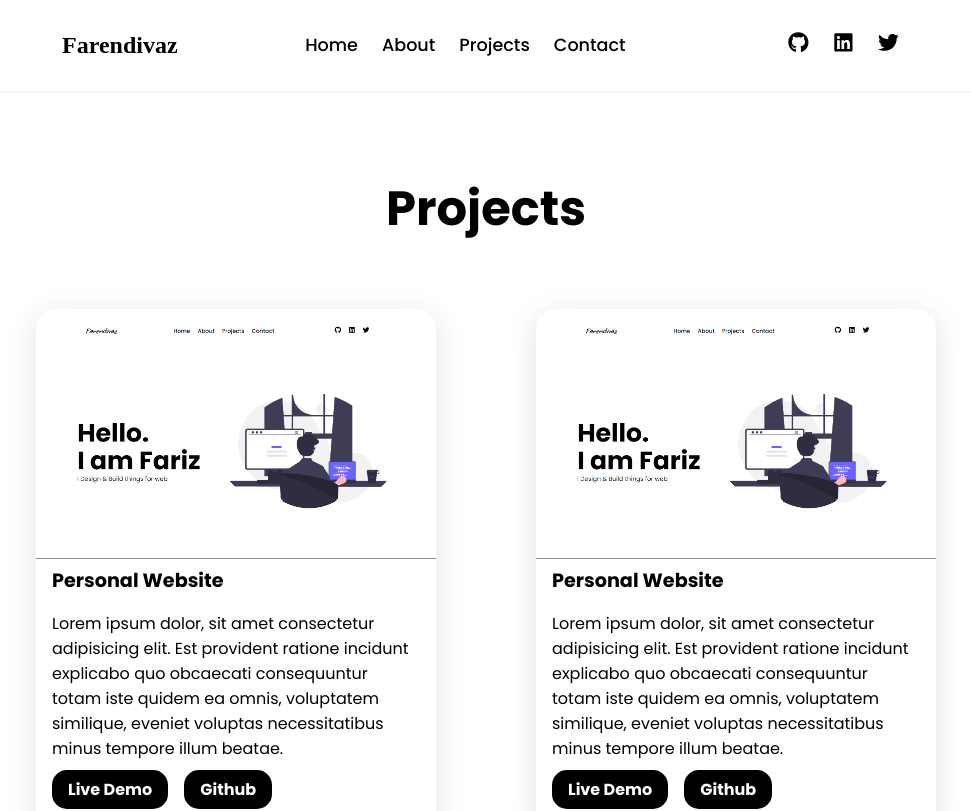
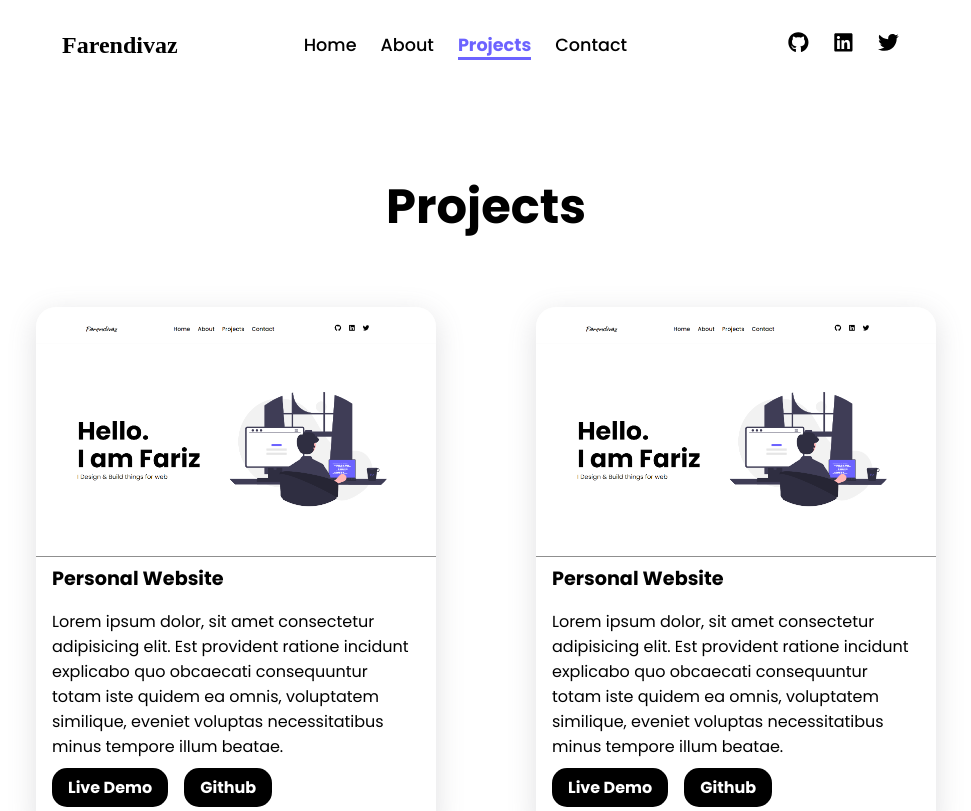
Before and after one commit to farendivaz/farendivaz.live, a React (Create React App) app: page /projects in a window 1280 px wide. Shown: the top 811 px of the page, without its empty margins (154-1125 px from the left). Built offline with nearby package versions, Linux system fonts and the light colour scheme; a web font is replaced by a local one.

Commit message:
add navbar glassmorphism and current active page

```diff
--- a/src/components/Navbar.js
+++ b/src/components/Navbar.js
@@ -1,7 +1,7 @@
 import React from "react";
 import styled from "styled-components";
 import { FaLinkedin, FaGithub, FaTwitter } from "react-icons/fa";
-import { Link } from "react-router-dom";
+import { NavLink } from "react-router-dom";
 
 const Navbar = () => {
   return (
@@ -9,21 +9,21 @@ const Navbar = () => {
       <Wrapper>
         <Brand>
           <Name>
-            <Link to="/">Farendivaz</Link>
+            <NavLink to="/">Farendivaz</NavLink>
           </Name>
         </Brand>
         <Nav>
           <List>
-            <Link to="/">Home</Link>
+            <NavLink to="/">Home</NavLink>
           </List>
           <List>
-            <Link to="/about">About</Link>
+            <NavLink to="/about">About</NavLink>
           </List>
           <List>
-            <Link to="/projects">Projects</Link>
+            <NavLink to="/projects">Projects</NavLink>
           </List>
           <List>
-            <Link to="/contact">Contact</Link>
+            <NavLink to="/contact">Contact</NavLink>
           </List>
         </Nav>
         <Nav icons>
@@ -52,23 +52,22 @@ const Navbar = () => {
 };
 
 const Header = styled.header`
-  background-color: #fff;
+  background-color: rgba(255, 255, 255, 0.3);
   width: 100%;
   margin: 0 auto;
-  border-bottom: 2px solid #f5f5f5;
+  backdrop-filter: blur(15px);
   position: sticky;
   top: 0;
-  z-index: 1;
+  z-index: 10;
 `;
 const Wrapper = styled.nav`
   width: 65%;
-  background-color: #fff;
   font-size: 1.1rem;
   display: flex;
   justify-content: space-between;
   align-items: center;
   gap: 8rem;
-  margin: 1.5rem auto 0 auto;
+  margin: 1rem auto 0 auto;
 
   a {
     text-decoration: none;
@@ -101,6 +100,14 @@ const Nav = styled.ul`
     text-decoration: none;
     color: #000;
   }
+  a:hover {
+    color: #6c63ff;
+  }
+  .active {
+    color: #6c63ff;
+    font-weight: bold;
+    border-bottom: 3px solid #6c63ff;
+  }
   @media screen and (max-width: 960px) {
     display: none;
   }
@@ -116,10 +123,6 @@ const List = styled.li`
   list-style: none;
   cursor: pointer;
   color: ${(props) => (props.white ? "white" : "black")};
-  &:hover {
-    text-decoration: underline;
-    color: #5f5858;
-  }
 `;
 
 const LinkIcon = styled.a`
--- a/src/components/NavbarBottom.js
+++ b/src/components/NavbarBottom.js
@@ -1,5 +1,5 @@
 import React from "react";
-import { Link } from "react-router-dom";
+import { NavLink } from "react-router-dom";
 import styled from "styled-components";
 import { AiOutlineHome, AiOutlineProject } from "react-icons/ai";
 import { BsPerson } from "react-icons/bs";
@@ -10,28 +10,28 @@ const NavbarBottom = () => {
     <>
       <NavBottom>
         <ListNavBottom>
-          <Link to="/">
+          <NavLink to="/">
             <AiOutlineHome />
             Home
-          </Link>
+          </NavLink>
         </ListNavBottom>
         <ListNavBottom>
-          <Link to="/about">
+          <NavLink to="/about">
             <HiOutlineInformationCircle />
             About
-          </Link>
+          </NavLink>
         </ListNavBottom>
         <ListNavBottom>
-          <Link to="/projects">
+          <NavLink to="/projects">
             <AiOutlineProject />
             Projects
-          </Link>
+          </NavLink>
         </ListNavBottom>
         <ListNavBottom>
-          <Link to="/contact">
+          <NavLink to="/contact">
             <BsPerson />
             Contact
-          </Link>
+          </NavLink>
         </ListNavBottom>
       </NavBottom>
     </>
@@ -41,8 +41,10 @@ const NavbarBottom = () => {
 const NavBottom = styled.nav`
   height: 60px;
   max-width: 750px;
-  background-color: #fff;
-  border-top: 2px solid #f5f5f5;
+  /* background-color: #fff; */
+  background-color: rgba(255, 255, 255, 0.3);
+  backdrop-filter: blur(15px);
+  /* border-top: 2px solid #f5f5f5; */
   display: flex;
   justify-content: space-around;
   align-items: center;
@@ -60,7 +62,7 @@ const NavBottom = styled.nav`
     color: #000;
   }
   a:hover {
-    text-decoration: underline;
+    color: #6c63ff;
   }
   @media screen and (max-width: 960px) {
     display: flex;
@@ -78,5 +80,9 @@ const ListNavBottom = styled.li`
     align-items: center;
     font-size: 1rem;
   }
+  .active {
+    color: #6c63ff;
+    font-weight: bold;
+  }
 `;
 export default NavbarBottom;
```
